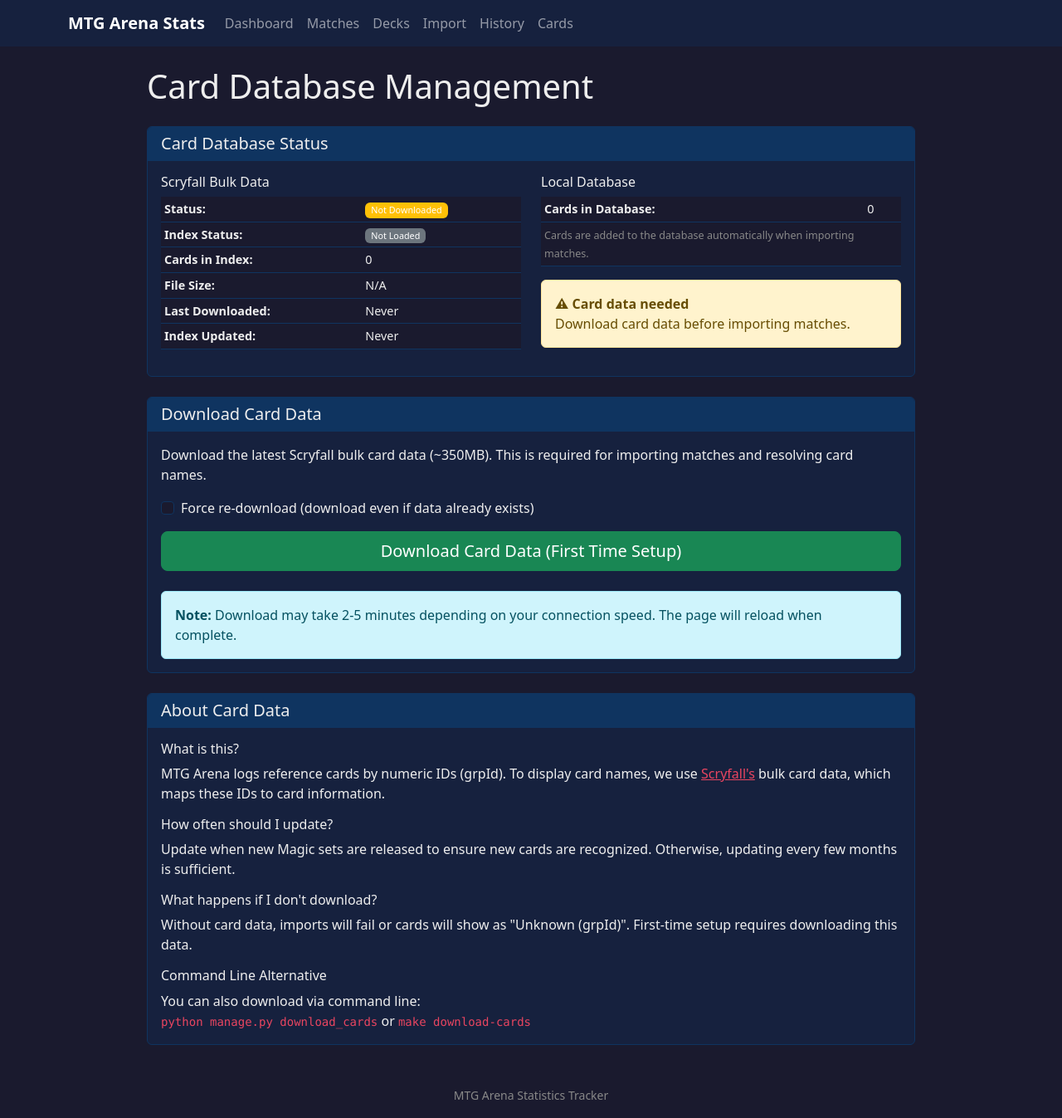
After one commit to why-pengo/mtgas, a Django app: page /card-data/ in a window 1280 px wide. The commit adds this page. Shown: the whole page at 83% size. Run offline with Django 4.2, Linux system fonts and the light colour scheme; data that the repository does not hold is empty.

Commit message:
Add Scryfall card data to UI

```diff
--- a/stats/templates/base.html
+++ b/stats/templates/base.html
@@ -36,6 +36,9 @@
                     <li class="nav-item">
                         <a class="nav-link" href="{% url 'stats:import_sessions' %}">History</a>
                     </li>
+                    <li class="nav-item">
+                        <a class="nav-link" href="{% url 'stats:card_data' %}">Cards</a>
+                    </li>
                 </ul>
             </div>
         </div>
--- /dev/null
+++ b/stats/templates/card_data.html
@@ -0,0 +1,206 @@
+{% extends "base.html" %}
+
+{% block title %}Card Database - MTG Arena Stats{% endblock %}
+
+{% block content %}
+<div class="row">
+    <div class="col-md-10 offset-md-1">
+        <h1 class="mb-4">Card Database Management</h1>
+
+        {% if messages %}
+            {% for message in messages %}
+            <div class="alert alert-{{ message.tags }} alert-dismissible fade show" role="alert">
+                {{ message }}
+                <button type="button" class="btn-close" data-bs-dismiss="alert"></button>
+            </div>
+            {% endfor %}
+        {% endif %}
+
+        <!-- Status Card -->
+        <div class="card mb-4">
+            <div class="card-header">
+                <h5 class="mb-0">Card Database Status</h5>
+            </div>
+            <div class="card-body">
+                <div class="row">
+                    <div class="col-md-6">
+                        <h6>Scryfall Bulk Data</h6>
+                        <table class="table table-sm">
+                            <tbody>
+                                <tr>
+                                    <td><strong>Status:</strong></td>
+                                    <td>
+                                        {% if bulk_file_exists %}
+                                            <span class="badge bg-success">Downloaded</span>
+                                        {% else %}
+                                            <span class="badge bg-warning">Not Downloaded</span>
+                                        {% endif %}
+                                    </td>
+                                </tr>
+                                <tr>
+                                    <td><strong>Index Status:</strong></td>
+                                    <td>
+                                        {% if index_loaded %}
+                                            <span class="badge bg-success">Loaded</span>
+                                        {% else %}
+                                            <span class="badge bg-secondary">Not Loaded</span>
+                                        {% endif %}
+                                    </td>
+                                </tr>
+                                <tr>
+                                    <td><strong>Cards in Index:</strong></td>
+                                    <td>{{ total_cards|default:"0" }}</td>
+                                </tr>
+                                <tr>
+                                    <td><strong>File Size:</strong></td>
+                                    <td>
+                                        {% if bulk_file_size_mb > 0 %}
+                                            {{ bulk_file_size_mb|floatformat:1 }} MB
+                                        {% else %}
+                                            N/A
+                                        {% endif %}
+                                    </td>
+                                </tr>
+                                <tr>
+                                    <td><strong>Last Downloaded:</strong></td>
+                                    <td>
+                                        {% if bulk_file_date %}
+                                            {{ bulk_file_date|date:"M d, Y H:i" }}
+                                        {% else %}
+                                            Never
+                                        {% endif %}
+                                    </td>
+                                </tr>
+                                <tr>
+                                    <td><strong>Index Updated:</strong></td>
+                                    <td>
+                                        {% if index_file_date %}
+                                            {{ index_file_date|date:"M d, Y H:i" }}
+                                        {% else %}
+                                            Never
+                                        {% endif %}
+                                    </td>
+                                </tr>
+                            </tbody>
+                        </table>
+                    </div>
+                    <div class="col-md-6">
+                        <h6>Local Database</h6>
+                        <table class="table table-sm">
+                            <tbody>
+                                <tr>
+                                    <td><strong>Cards in Database:</strong></td>
+                                    <td>{{ db_card_count }}</td>
+                                </tr>
+                                <tr>
+                                    <td colspan="2">
+                                        <small class="text-muted">
+                                            Cards are added to the database automatically when importing matches.
+                                        </small>
+                                    </td>
+                                </tr>
+                            </tbody>
+                        </table>
+
+                        {% if bulk_file_exists and total_cards > 0 %}
+                        <div class="alert alert-success mt-3">
+                            <strong>✓ Ready to import matches!</strong><br>
+                            Card data is downloaded and indexed.
+                        </div>
+                        {% else %}
+                        <div class="alert alert-warning mt-3">
+                            <strong>⚠ Card data needed</strong><br>
+                            Download card data before importing matches.
+                        </div>
+                        {% endif %}
+                    </div>
+                </div>
+            </div>
+        </div>
+
+        <!-- Download Actions -->
+        <div class="card mb-4">
+            <div class="card-header">
+                <h5 class="mb-0">Download Card Data</h5>
+            </div>
+            <div class="card-body">
+                <form method="post">
+                    {% csrf_token %}
+                    <input type="hidden" name="action" value="download">
+
+                    <div class="mb-3">
+                        <p>
+                            Download the latest Scryfall bulk card data (~350MB).
+                            This is required for importing matches and resolving card names.
+                        </p>
+                    </div>
+
+                    <div class="mb-3">
+                        <div class="form-check">
+                            <input
+                                type="checkbox"
+                                class="form-check-input"
+                                id="force"
+                                name="force"
+                            >
+                            <label class="form-check-label" for="force">
+                                Force re-download (download even if data already exists)
+                            </label>
+                        </div>
+                    </div>
+
+                    <div class="d-grid gap-2">
+                        {% if bulk_file_exists %}
+                        <button type="submit" class="btn btn-primary">
+                            Update Card Data
+                        </button>
+                        {% else %}
+                        <button type="submit" class="btn btn-success btn-lg">
+                            Download Card Data (First Time Setup)
+                        </button>
+                        {% endif %}
+                    </div>
+                </form>
+
+                <div class="alert alert-info mt-4 mb-0">
+                    <strong>Note:</strong> Download may take 2-5 minutes depending on your connection speed.
+                    The page will reload when complete.
+                </div>
+            </div>
+        </div>
+
+        <!-- Info Card -->
+        <div class="card">
+            <div class="card-header">
+                <h5 class="mb-0">About Card Data</h5>
+            </div>
+            <div class="card-body">
+                <h6>What is this?</h6>
+                <p>
+                    MTG Arena logs reference cards by numeric IDs (grpId). To display card names,
+                    we use <a href="https://scryfall.com/" target="_blank">Scryfall's</a> bulk card data,
+                    which maps these IDs to card information.
+                </p>
+
+                <h6>How often should I update?</h6>
+                <p>
+                    Update when new Magic sets are released to ensure new cards are recognized.
+                    Otherwise, updating every few months is sufficient.
+                </p>
+
+                <h6>What happens if I don't download?</h6>
+                <p>
+                    Without card data, imports will fail or cards will show as "Unknown (grpId)".
+                    First-time setup requires downloading this data.
+                </p>
+
+                <h6>Command Line Alternative</h6>
+                <p class="mb-0">
+                    You can also download via command line:<br>
+                    <code>python manage.py download_cards</code> or <code>make download-cards</code>
+                </p>
+            </div>
+        </div>
+    </div>
+</div>
+{% endblock %}
--- a/stats/templates/import_log.html
+++ b/stats/templates/import_log.html
@@ -86,8 +86,9 @@
         </div>
 
         <div class="alert alert-info mt-4">
-            <strong>Note:</strong> If you haven't downloaded card data yet, import may fail.
-            Run <code>python manage.py download_cards</code> from the command line first (one-time setup).
+            <strong>First time setup?</strong> Download Scryfall card data first at
+            <a href="{% url 'stats:card_data' %}" class="alert-link">Card Database Management</a>
+            or run <code>python manage.py download_cards</code> from the command line.
         </div>
     </div>
 </div>
--- a/stats/templates/import_sessions.html
+++ b/stats/templates/import_sessions.html
@@ -20,7 +20,8 @@
         <p>Alternatively, run this command after your gaming session:</p>
         <pre class="bg-dark p-3 rounded"><code>python manage.py import_log /path/to/Player.log</code></pre>
         <p class="mb-0 text-muted">
-            <strong>First time?</strong> Download card data first:
+            <strong>First time?</strong> Download card data first at
+            <a href="{% url 'stats:card_data' %}">Card Database Management</a> or run:
             <code>python manage.py download_cards</code>
         </p>
     </div>
--- a/stats/urls.py
+++ b/stats/urls.py
@@ -16,5 +16,6 @@ urlpatterns = [
     path("deck/<int:deck_id>/", views.deck_detail, name="deck_detail"),
     path("import/", views.import_log, name="import_log"),
     path("imports/", views.import_sessions, name="import_sessions"),
+    path("card-data/", views.card_data, name="card_data"),
     path("api/stats/", views.api_stats, name="api_stats"),
 ]
--- a/stats/views.py
+++ b/stats/views.py
@@ -50,6 +50,16 @@ def dashboard(request):
         "avg_turns": round(avg_stats["avg_turns"] or 0, 1),
         "avg_duration": round(avg_stats["avg_duration"] or 0, 0),
     }
+
+    # Check card data status
+    scryfall = get_scryfall()
+    try:
+        card_stats = scryfall.stats()
+        card_data_ready = card_stats["index_loaded"] and card_stats["total_cards"] > 0
+        card_count = card_stats["total_cards"]
+    except Exception:
+        card_data_ready = False
+        card_count = 0
 
     # Recent matches
     recent_matches = Match.objects.select_related("deck").order_by("-start_time")[:5]
@@ -109,6 +119,8 @@ def dashboard(request):
             "deck_stats": deck_stats,
             "format_stats": format_stats,
             "daily_stats": daily_stats_list,
+            "card_data_ready": card_data_ready,
+            "card_count": card_count,
         },
     )
 
@@ -390,6 +402,87 @@ def import_log(request):
 
     # GET request - show upload form
     return render(request, "import_log.html")
+
+
+def card_data(request):
+    """Card data management page."""
+    from datetime import datetime
+
+    scryfall = get_scryfall()
+
+    # Get current stats
+    try:
+        stats = scryfall.stats()
+        index_loaded = stats["index_loaded"]
+        bulk_file_exists = stats["bulk_file_exists"]
+        total_cards = stats["total_cards"]
+        bulk_file_size_mb = stats["bulk_file_size_mb"]
+
+        # Get file modification date
+        bulk_file_date = None
+        if scryfall._bulk_file_path.exists():
+            bulk_file_date = datetime.fromtimestamp(scryfall._bulk_file_path.stat().st_mtime)
+
+        # Get index file date
+        index_file_date = None
+        if scryfall._index_file_path.exists():
+            index_file_date = datetime.fromtimestamp(scryfall._index_file_path.stat().st_mtime)
+
+    except Exception as e:
+        messages.error(request, f"Error reading card data stats: {str(e)}")
+        index_loaded = False
+        bulk_file_exists = False
+        total_cards = 0
+        bulk_file_size_mb = 0
+        bulk_file_date = None
+        index_file_date = None
+
+    # Get database card count
+    db_card_count = Card.objects.count()
+
+    # Handle download request
+    if request.method == "POST":
+        action = request.POST.get("action")
+        force = request.POST.get("force") == "on"
+
+        if action == "download":
+            try:
+                messages.info(
+                    request, "Downloading Scryfall card data... This may take a few minutes."
+                )
+
+                # Download in the request
+                success = scryfall.ensure_bulk_data(force_download=force)
+
+                if success:
+                    stats = scryfall.stats()
+                    messages.success(
+                        request,
+                        f"Successfully downloaded card data! "
+                        f"{stats['total_cards']} cards indexed "
+                        f"({stats['bulk_file_size_mb']:.1f} MB)",
+                    )
+                else:
+                    messages.error(request, "Failed to download card data. Check logs for details.")
+
+            except Exception as e:
+                messages.error(request, f"Download failed: {str(e)}")
+
+            return redirect("stats:card_data")
+
+    return render(
+        request,
+        "card_data.html",
+        {
+            "index_loaded": index_loaded,
+            "bulk_file_exists": bulk_file_exists,
+            "total_cards": total_cards,
+            "bulk_file_size_mb": bulk_file_size_mb,
+            "bulk_file_date": bulk_file_date,
+            "index_file_date": index_file_date,
+            "db_card_count": db_card_count,
+        },
+    )
 
 
 def import_sessions(request):
```
Also changed, not shown: stats/templates/dashboard.html (+20 -2 lines), .github/copilot-instructions.md, README.md.
